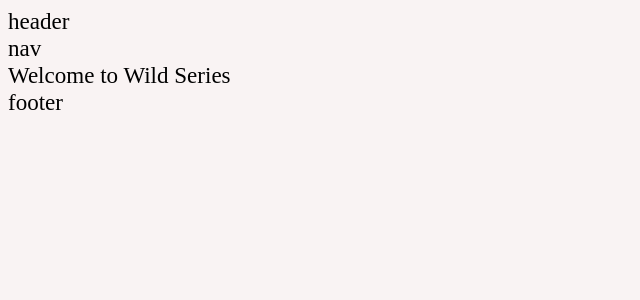
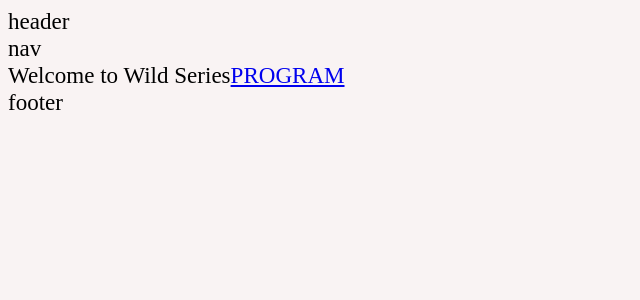
Before and after one commit to ChloeSeclier/CS-wild-series2, a React (Vite) app in the folder client/: page / in a window 1280 px wide. Shown: the top 300 px of the page, without its empty margins (0-640 px from the left). Built offline with nearby package versions, Linux system fonts and the light colour scheme; a web font is replaced by a local one.

Commit message:
add link to new page program

```diff
--- a/client/src/App.tsx
+++ b/client/src/App.tsx
@@ -1,3 +1,4 @@
+import { Link } from "react-router-dom";
 import "./App.css";
 
 function App() {
@@ -7,7 +8,10 @@ function App() {
 
       <nav>nav</nav>
 
-      <main>Welcome to Wild Series</main>
+      <main>
+        Welcome to Wild Series
+        <Link to="/programs">PROGRAM</Link>
+      </main>
 
       <footer>footer</footer>
     </>
--- a/client/src/main.tsx
+++ b/client/src/main.tsx
@@ -7,6 +7,7 @@ import { RouterProvider, createBrowserRouter } from "react-router-dom";
 
 // Import the main app component
 import App from "./App";
+import Programs from "./pages/programs";
 
 // Import additional components for new routes
 // Try creating these components in the "pages" folder
@@ -24,6 +25,7 @@ const router = createBrowserRouter([
     element: <App />, // Renders the App component for the home page
   },
   // Try adding a new route! For example, "/about" with an About component
+  { path: "/programs", element: <Programs /> },
 ]);
 
 /* ************************************************************************* */
--- /dev/null
+++ b/client/src/pages/programs.tsx
@@ -0,0 +1,3 @@
+export default function Programs() {
+  return <>coucou</>;
+}
```
Also changed, not shown: 1 other file (tests, documents, lock files or other folders).
